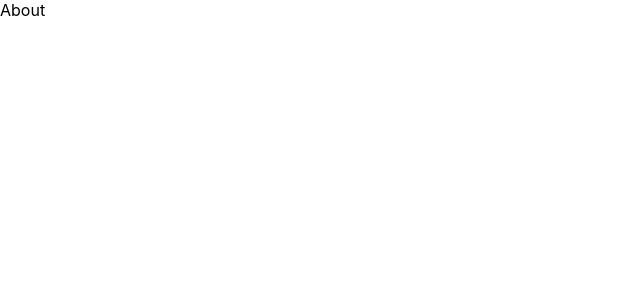
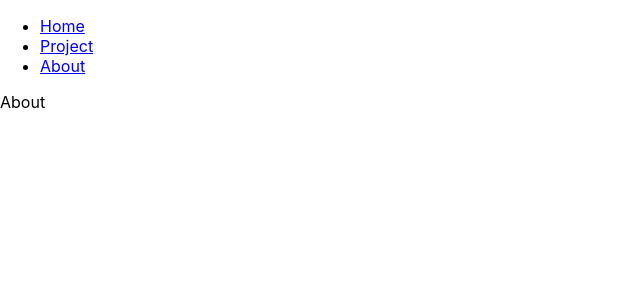
Before and after one commit to chentriangoes/yitsun_chen, a React (Create React App) app: page /about in a window 1280 px wide. Shown: the top 300 px of the page, without its empty margins (0-640 px from the left). Built offline with nearby package versions, Linux system fonts and the light colour scheme.

Commit message:
5th commit_Navbar

```diff
--- a/src/App.jsx
+++ b/src/App.jsx
@@ -2,13 +2,16 @@ import { BrowserRouter, Route, Routes } from "react-router-dom";
 import Home from "./pages/Home";
 import Project from "./pages/Project";
 import About from "./pages/About";
+import MainLayout from "./layouts/MainLayout";
 
 function App() {
   return (
+    // home -- /
+    // project - /project
     // about -- /about
-    // project - /project
-    // home -- /
     <BrowserRouter>
+
+    <MainLayout>
 
     <Routes>
       <Route path="/" element={<Home />} />
@@ -16,6 +19,7 @@ function App() {
       <Route path="/about" element={<About />} />
 
     </Routes>
+    </MainLayout>
 
     </BrowserRouter>
 
--- a/src/layouts/MainLayout.jsx
+++ b/src/layouts/MainLayout.jsx
@@ -1,9 +1,11 @@
 import React from 'react'
+import Navbar from './nav/Navbar'
 
 export default function MainLayout(props) {
   return (
     <div>
         {/* nav */}
+        <Navbar/>
 
         {props.children}
 
--- /dev/null
+++ b/src/layouts/nav/Navbar.jsx
@@ -0,0 +1,37 @@
+import React from 'react';
+import { Link } from 'react-router-dom';
+
+export default function Navbar() {
+
+    const navItems = [
+        {
+            title: 'Home',
+            link: '/',
+        },
+        {
+            title: 'Project',
+            link: '/project',
+        },
+        {
+            title: 'About',
+            link: '/about',
+        },
+    ]
+
+  return (
+    <div>
+
+        <ul>
+            {navItems.map((item) => {
+                return (
+                    <li>
+                        <Link to={item.link} >{item.title}</Link>
+                    </li>
+                )
+            })}
+
+        </ul>
+
+    </div>
+  )
+}
```
